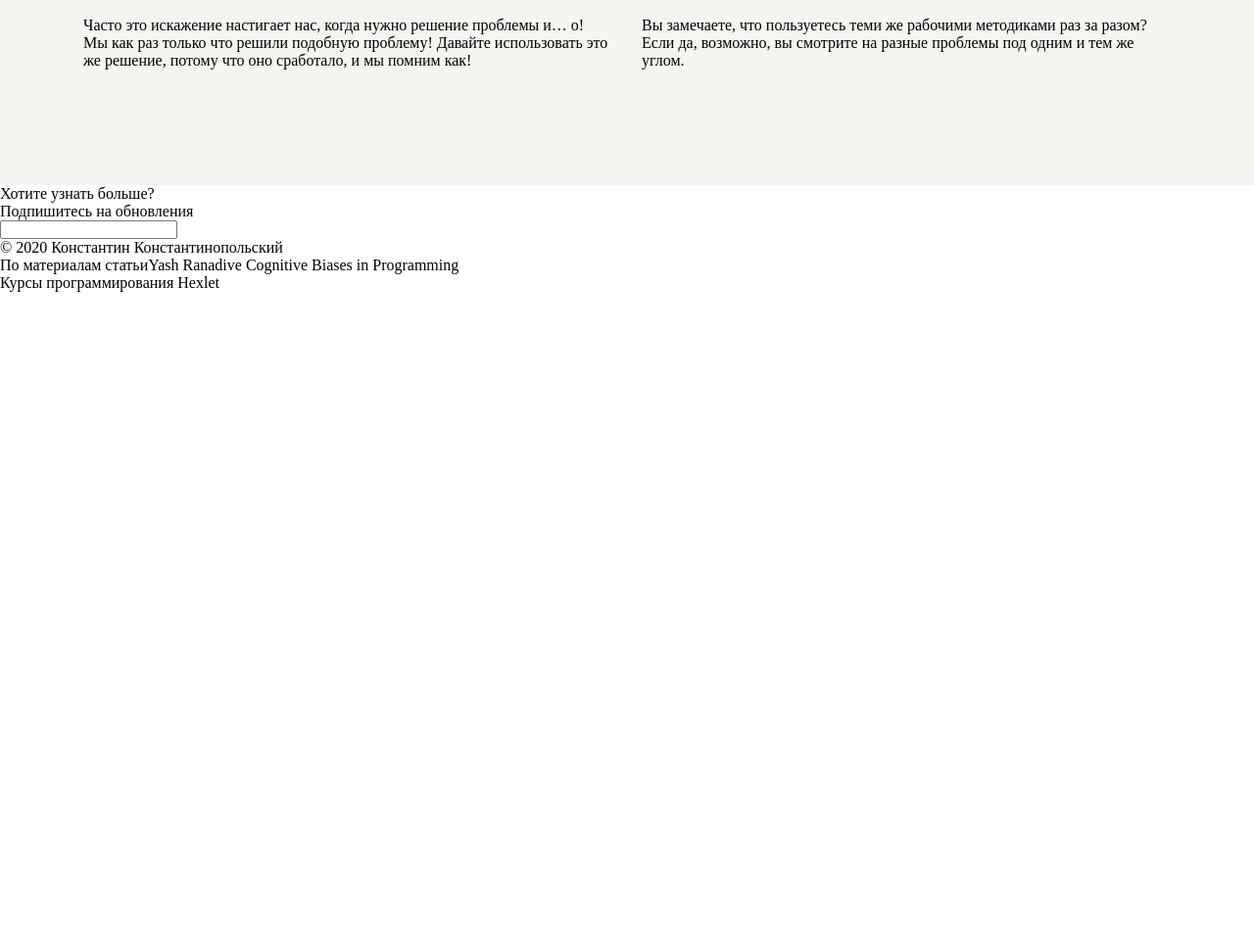
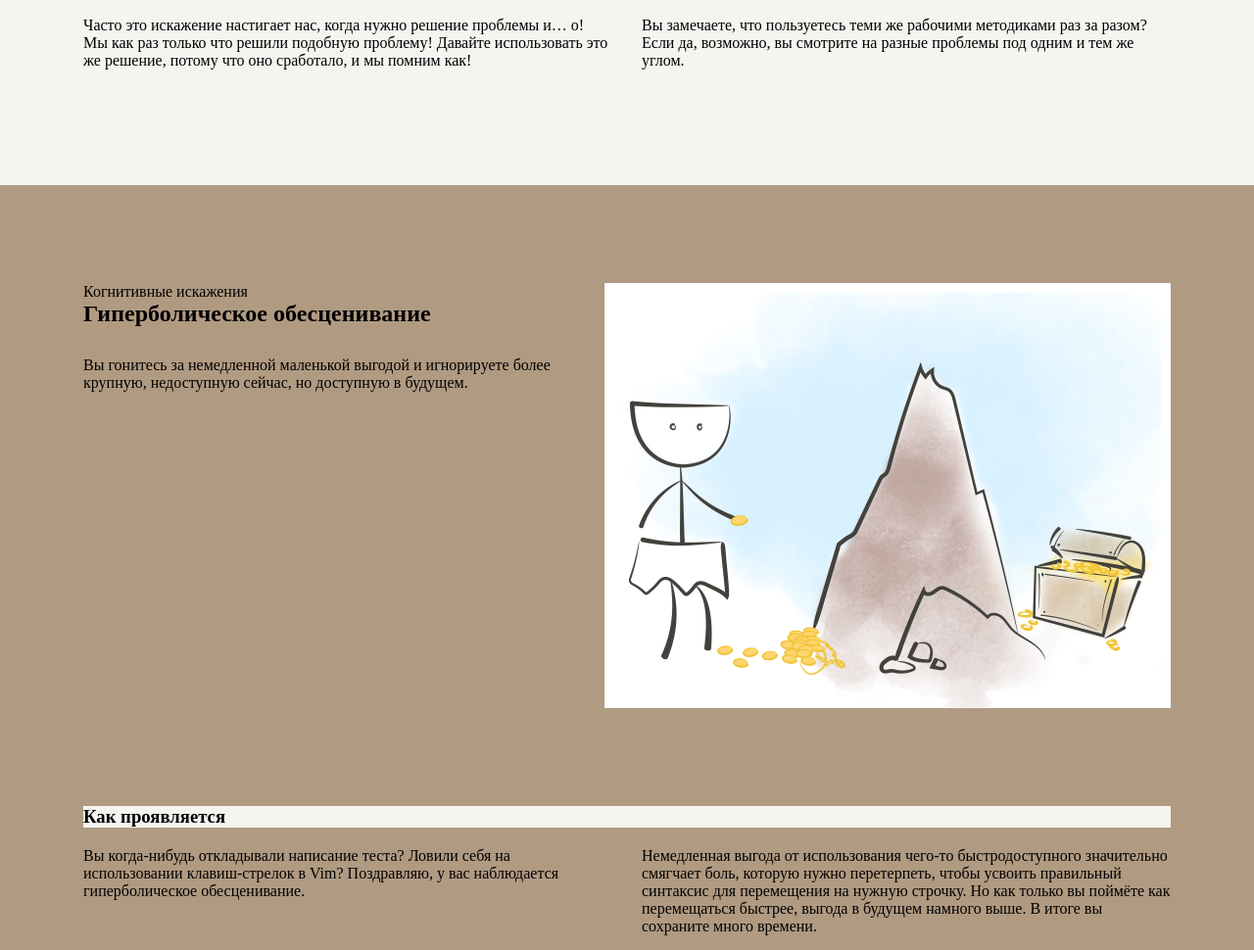
Before and after one commit to sunnaylya/layout-designer-project-lvl1, a website: page src/index.html in a window 1280 px wide. Shown: the part 5090-6060 px from the top of the page at 98% size. Before the commit the page ends 5388 px from the top, so only its background shows below. Drawn offline with Linux system fonts and the light colour scheme.

Commit message:
add styles hyperbolic-distortion section

```diff
--- a/src/index.html
+++ b/src/index.html
@@ -117,6 +117,22 @@
                 </div>
             </div>
         </section>
+        <section class="hyperbolic-depreciation bc-brown">
+            <div class="container section-basic-styles">
+                <div class="flex-div">
+                  <div class="text-div">
+                    <div class="text">Когнитивные искажения</div>
+                    <h1 class="mgb-30px">Гиперболическое обесценивание</h1>
+                    <div class="text">Вы гонитесь за немедленной маленькой выгодой и игнорируете более крупную, недоступную сейчас, но доступную в будущем.</div>
+                </div>
+                <img src="./images/4.png" alt="Toto, gold and mountain" class="vam">
+            </div>
+            <h3 class="how-header bc-light">Как проявляется</h3>
+            <div class="text column">Вы когда-нибудь откладывали написание теста? Ловили себя на использовании клавиш-стрелок в Vim? Поздравляю, у вас наблюдается гиперболическое обесценивание. <br>
+                <br><br>Немедленная выгода от использования чего-то быстродоступного значительно смягчает боль, которую нужно перетерпеть, чтобы усвоить правильный синтаксис для перемещения на нужную строчку. Но как только вы поймёте как перемещаться быстрее, выгода в будущем намного выше. В итоге вы сохраните много времени.
+            </div>
+            </div>
+        </section>
    </main>
     <footer>
         <div class="black-container">
```
